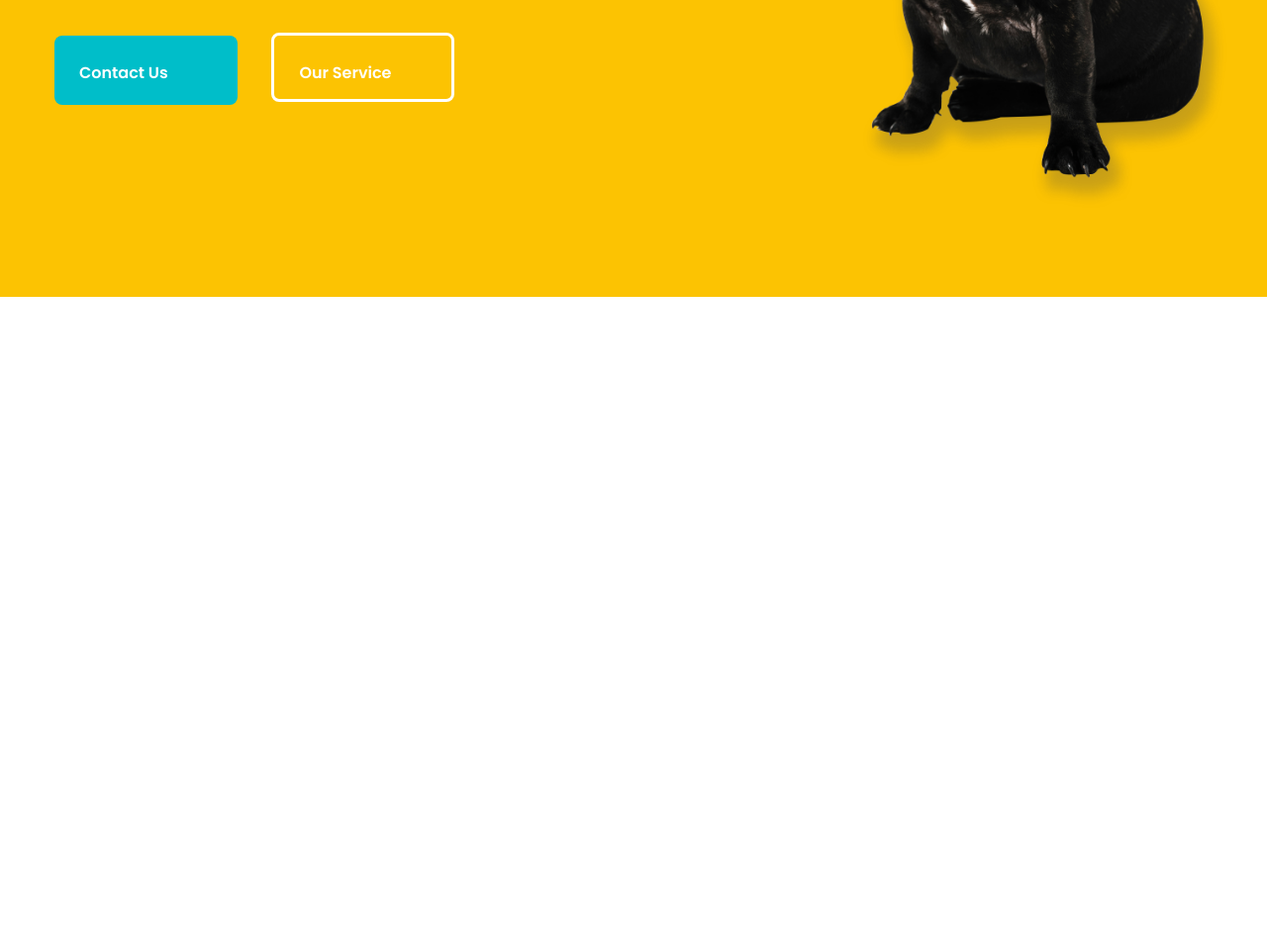
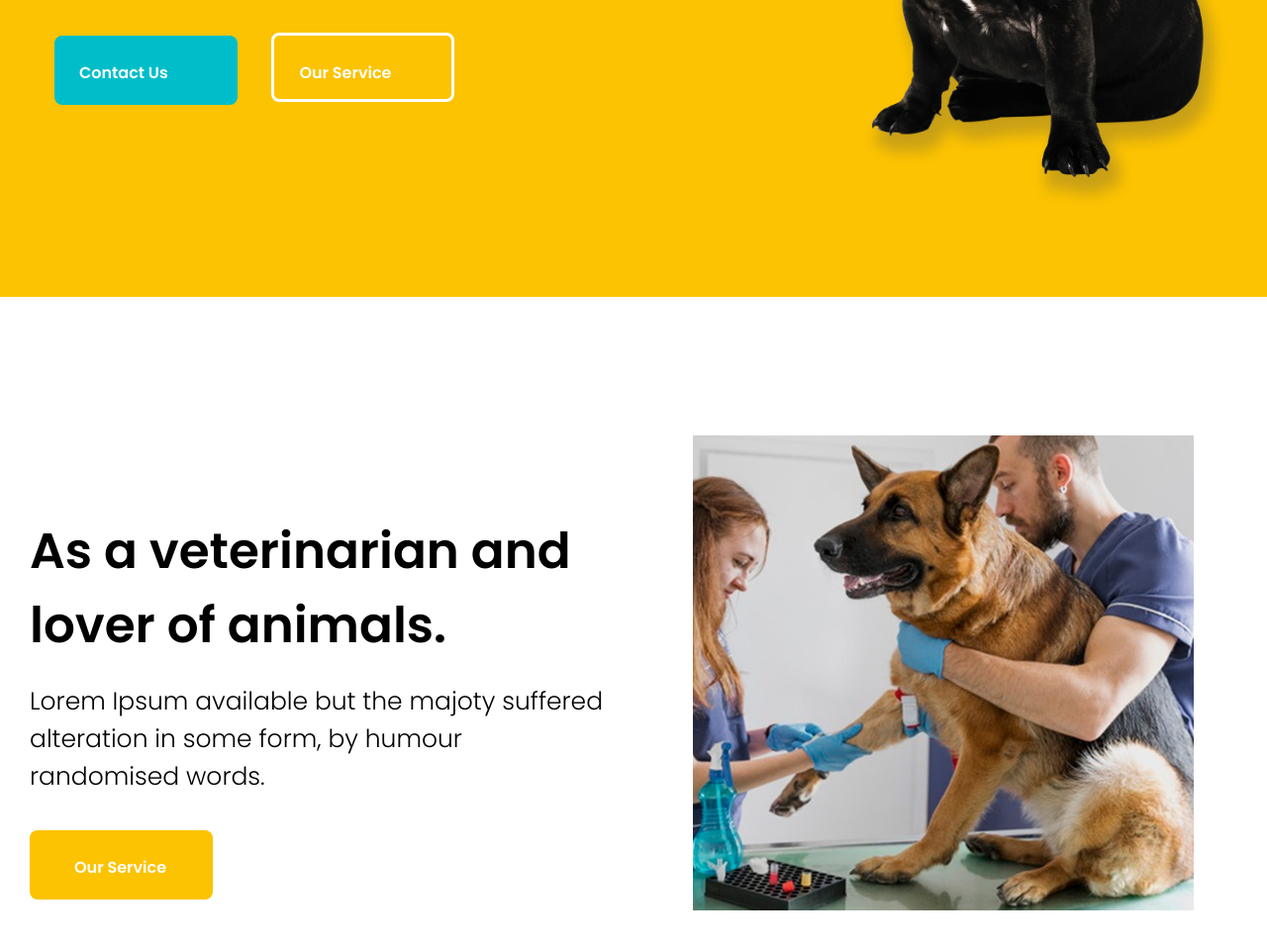
Before and after one commit to murad-hossain1/vetecare, a plain HTML site: page index.html in a window 1280 px wide. Shown: the part 601-1559 px from the top of the page at 99% size. Before the commit the page ends 901 px from the top, so only its background shows below. Drawn offline with Linux system fonts and the light colour scheme.

Commit message:
section-2 completed

```diff
--- a/index.css
+++ b/index.css
@@ -168,3 +168,48 @@ ul li {
 }
 
 /* section 1 completed */
+.section-2 .s2-container {
+    width: 1220px;
+    margin: 0 auto;
+    display: flex;
+}
+
+.section-2 .s2-container .s2-title {
+    width: 50%;
+    height: 800px;
+
+}
+
+.s2-img-section {
+    width: 50%;
+    height: 800px;
+}
+
+.s2-img-section img {
+    padding: 140px 0 0 60px;
+    z-index: 1;
+}
+
+.s2-title h2 {
+    font-size: 50px;
+    padding: 220px 50px 20px 0;
+}
+
+.s2-title p {
+    font-size: 25px;
+    font-weight: 500;
+    padding-right: 30px;
+    padding-bottom: 35px;
+}
+
+.s2-title a {
+    background-color: #fcc302;
+    color: #fff;
+    border-radius: 8px;
+    font-weight: 900;
+    width: 185px;
+    height: 70px;
+    padding: 25px 45px;
+}
+
+/* section-2 completed */
--- a/index.html
+++ b/index.html
@@ -55,6 +55,21 @@
         </div>
     </div>
     <!-- section-1 completed -->
+    <div class="section-2">
+        <div class="s2-container">
+            <div class="s2-title">
+                <h2>As a veterinarian and
+                    lover of animals.</h2>
+                <p>Lorem Ipsum available but the majoty
+                    suffered alteration in some form, by
+                    humour randomised words.</p>
+                <a href="#">Our Service</a>
+            </div>
+            <div class="s2-img-section"><img src="./images/dogi.jpg" alt="">
+            </div>
+        </div>
+    </div>
+    <!-- section-2 completed -->
 
 
 
```
